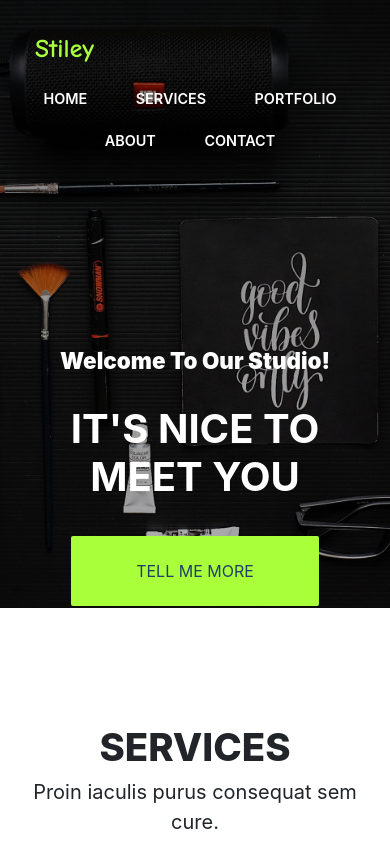
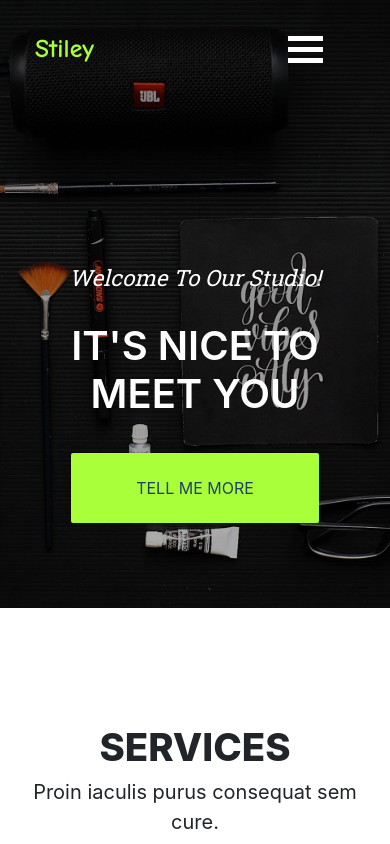
Before and after one commit to Evenclan/Stiley, a website: page index.html in a window 390 px wide. Shown: the top 844 px of the page. Drawn offline with nearby package versions, Linux system fonts and the light colour scheme.

Commit message:
add some tweaks

```diff
--- a/index.html
+++ b/index.html
@@ -4,6 +4,7 @@
     <meta charset="UTF-8">
     <meta name="viewport" content="width=device-width, initial-scale=1.0">
     <meta http-equiv="X-UA-Compatible" content="ie=edge">
+    <link href="https://fonts.googleapis.com/css?family=Passion+One|Roboto+Slab&display=swap" rel="stylesheet">
     <link rel="stylesheet" href="vendor/bootstrap-grid.css">
     <link rel="stylesheet" href="https://stackpath.bootstrapcdn.com/bootstrap/4.4.1/css/bootstrap.min.css" integrity="sha384-Vkoo8x4CGsO3+Hhxv8T/Q5PaXtkKtu6ug5TOeNV6gBiFeWPGFN9MuhOf23Q9Ifjh" crossorigin="anonymous">
     <link rel="stylesheet" href="sass/style.css">
@@ -13,27 +14,6 @@
 <body>
     <section class="header">
         <div class="container">
-
-         <!--   <nav class="nav navbar-expand-md">
-                <div class="logo">
-                    <a class="navbar-brand" href="#">Navbar</a>
-                    <button class="navbar-toggler" type="button" data-toggle="collapse" data-target="#navbarNav" aria-controls="navbarNav" aria-expanded="false" aria-label="Toggle navigation">
-                        <span class="navbar-toggler-icon"></span>
-                    </button>
-                </div>
-                <div class="collapse navbar-collapse" id="navbarNav">
-                    <ul class="navbar-nav">
-                        <li class="nav-item">HOME</li>
-                        <li class="nav-item">SERVICES</li>
-                        <li class="nav-item">PORTFOLIO</li>
-                        <li class="nav-item">ABOUT</li>
-                        <li class="nav-item">CONTACT</li>
-                    </ul>
-                </div>
-
-            </nav> -->
-
-
 
              <nav class="nav">
                 <div class="logo">
@@ -46,11 +26,14 @@
                     <li>PORTFOLIO</li>
                     <li>ABOUT</li>
                     <li>CONTACT</li>
+                    <div class="hamb"></div>
+                    <div class="hamb"></div>
+                    <div class="hamb"></div>
                 </ul>
             </nav>
 
             <div class="header-inner">
-                <h2 class="subtitle">Welcome To Our Studio!</h2>
+                <h2 class="subtitle"><em>Welcome To Our Studio!</em></h2>
                 <h1 class="title">IT'S NICE TO MEET YOU</h1>
                 <a class="btn" href="#">TELL ME MORE</a>
             </div>
@@ -91,8 +74,6 @@
             <p class="port-subtitle">Proin iaculis purus consequat sem cure.</p>
 
             <div class="row">
-
-
 
                 <div class="col-lg-4 col-md-6">
                     <img class="card-img" src="https://i.imgur.com/nvW6eH1.jpg?1" alt="Card image cap">
--- a/sass/style.scss
+++ b/sass/style.scss
@@ -5,9 +5,14 @@
     text-decoration: none;
 }
 
+/* font-family: 'Passion One', cursive;
+font-family: 'Roboto Slab', serif; */
+
 html {
     scroll-behavior: smooth;
   }
+
+
 
 /* Variables */
 
@@ -26,10 +31,6 @@ section:first-of-type {
 
 section:last-of-type {
     margin-bottom: 60px;
-}
-
-.row {
-    margin: 0;
 }
 
 .container {
@@ -71,12 +72,6 @@ section:last-of-type {
     display: flex;
     justify-content: space-between;
     padding-top: 30px;
-}
-
-.nav-button {
-    color: white;
-    border-spacing: 4px 4px;
-    position: relative;
 }
 
 .nav-button:hover {
@@ -121,15 +116,17 @@ section:last-of-type {
 }
 
 .title {
-    font-size: 4.5rem;
-    font-weight: 700;
+    font-size: 4.6rem;
+    font-weight: 600;
     margin-bottom: 35px;
 }
 
 .subtitle {
     font-size: 2.4rem;
-    font-weight: 900;
+    font-weight: 400;
     margin-bottom: 30px;
+    font-family: 'Roboto Slab', serif;
+
 }
 
 .service-title {
@@ -200,6 +197,12 @@ section:last-of-type {
     margin-top: 10px;
 }
 
+/* Footer */
+
+.row-footer {
+    margin: 35px 0;
+}
+
 .rights {
     margin-left: 30px;
     align-self: center;
@@ -210,14 +213,12 @@ section:last-of-type {
 
 /* Media Querries */
 
-@media (max-width: 790px) {
+@media (max-width: 890px) {
     .row-footer {
         flex-direction: column;
     }
-
     .rights {
         margin: auto;
-        margin-bottom: 10px;
     }
     .title {
         font-size: 2.5rem;
@@ -228,4 +229,16 @@ section:last-of-type {
     .card-body, .card-img {
         max-width: 70%;
     }
+    .nav li {
+        display: none;
+    }
+    .nav ul {
+        margin-right: 50px;
+    }
+    .hamb {
+        width: 35px;
+        height: 5px;
+        background-color: white;
+        margin: 6px 2px;
+    }
 }
```
Also changed, not shown: sass/style.css, 1 other file.
